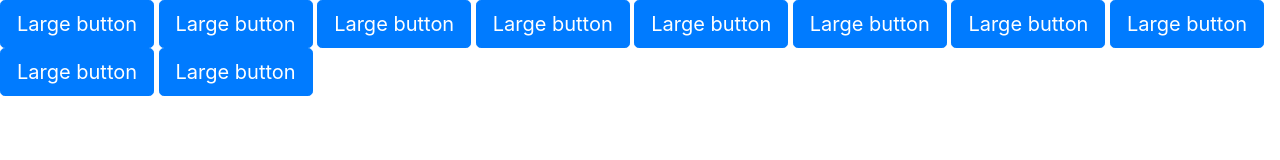
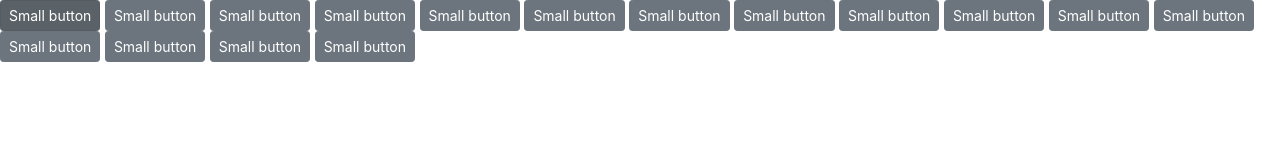
Before and after one commit to anvcodes/gifTastic, a plain HTML site: page index.html in a window 1280 px wide. Drawn offline with nearby package versions, Linux system fonts and the light colour scheme; no server answers.

Commit message:
buttons and api added

```diff
--- a/assets/javascript/gif.js
+++ b/assets/javascript/gif.js
@@ -0,0 +1,9 @@
+
+
+var queryURL = "https://api.giphy.com/v1/gifs/random?tag=cat&api_key=PHu3NIFQrteKkNpB3YUk619JaCDjYJzw";
+$.ajax({
+    url: queryURL,
+    method: "GET"
+}).then(function(response) {
+    console.log(response);
+});
--- a/index.html
+++ b/index.html
@@ -5,26 +5,50 @@
     <meta name="viewport" content="width=device-width, initial-scale=1.0">
     <meta http-equiv="X-UA-Compatible" content="ie=edge">
     <link rel="stylesheet" href="https://stackpath.bootstrapcdn.com/bootstrap/4.3.1/css/bootstrap.min.css" integrity="sha384-ggOyR0iXCbMQv3Xipma34MD+dH/1fQ784/j6cY/iJTQUOhcWr7x9JvoRxT2MZw1T" crossorigin="anonymous">
-
+    <script
+  src="https://code.jquery.com/jquery-3.4.1.min.js"
+  integrity="sha256-CSXorXvZcTkaix6Yvo6HppcZGetbYMGWSFlBw8HfCJo="
+  crossorigin="anonymous"></script>
     <title>Document</title>
 </head>
 <body>
 
-        <button type="button" class="btn btn-primary btn-lg">Large button</button>
-        <button type="button" class="btn btn-primary btn-lg">Large button</button>
-        <button type="button" class="btn btn-primary btn-lg">Large button</button>
-        <button type="button" class="btn btn-primary btn-lg">Large button</button>
-        <button type="button" class="btn btn-primary btn-lg">Large button</button>
-        <button type="button" class="btn btn-primary btn-lg">Large button</button>
-        <button type="button" class="btn btn-primary btn-lg">Large button</button>
-        <button type="button" class="btn btn-primary btn-lg">Large button</button>
-        <button type="button" class="btn btn-primary btn-lg">Large button</button>
-        <button type="button" class="btn btn-primary btn-lg">Large button</button>
+        <button type="button" class="btn btn-secondary btn-sm">Small button</button>
 
+        <button type="button" class="btn btn-secondary btn-sm">Small button</button>
+
+        <button type="button" class="btn btn-secondary btn-sm">Small button</button>
+
+        <button type="button" class="btn btn-secondary btn-sm">Small button</button>
+
+        <button type="button" class="btn btn-secondary btn-sm">Small button</button>
+
+        <button type="button" class="btn btn-secondary btn-sm">Small button</button>
+
+        <button type="button" class="btn btn-secondary btn-sm">Small button</button>
+
+        <button type="button" class="btn btn-secondary btn-sm">Small button</button>
+
+        <button type="button" class="btn btn-secondary btn-sm">Small button</button>
+
+        <button type="button" class="btn btn-secondary btn-sm">Small button</button>
+
+        <button type="button" class="btn btn-secondary btn-sm">Small button</button>
+
+        <button type="button" class="btn btn-secondary btn-sm">Small button</button>
+
+        <button type="button" class="btn btn-secondary btn-sm">Small button</button>
+
+         <button type="button" class="btn btn-secondary btn-sm">Small button</button>
+
+         <button type="button" class="btn btn-secondary btn-sm">Small button</button>
+
+
+         <button type="button" class="btn btn-secondary btn-sm">Small button</button>
 
 
 </body>
-<script>
+<script src="assets/javascript/gif.js">
 //on click of the buttons the giphy api refering to that button is going to open
 </script>
 </html>
```
